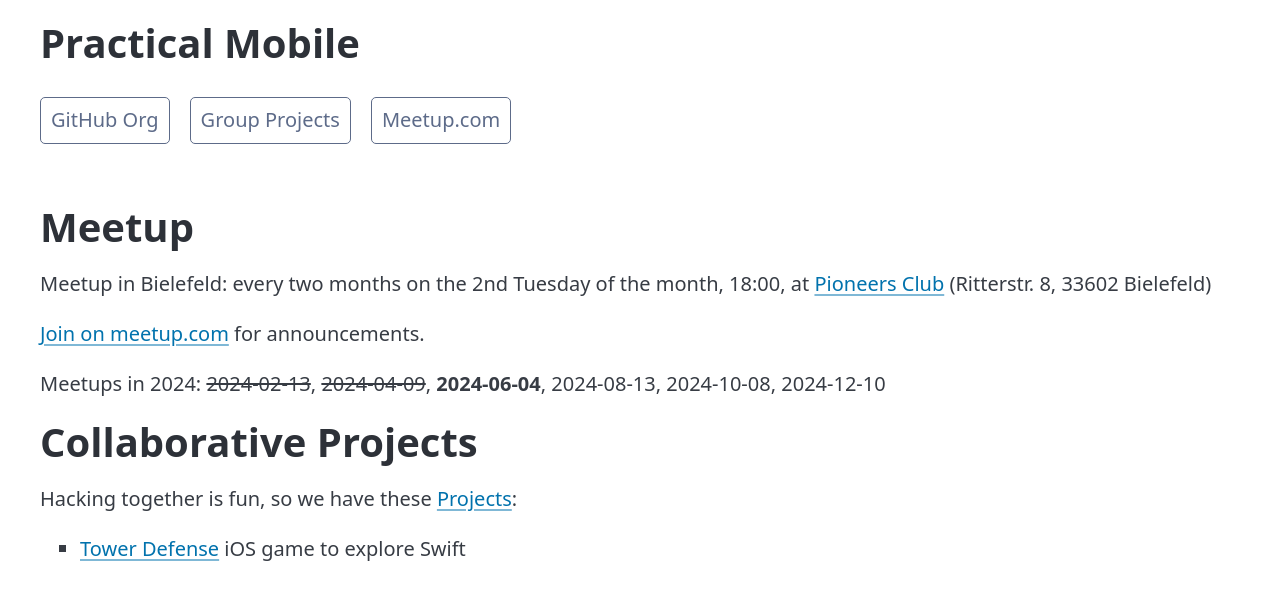
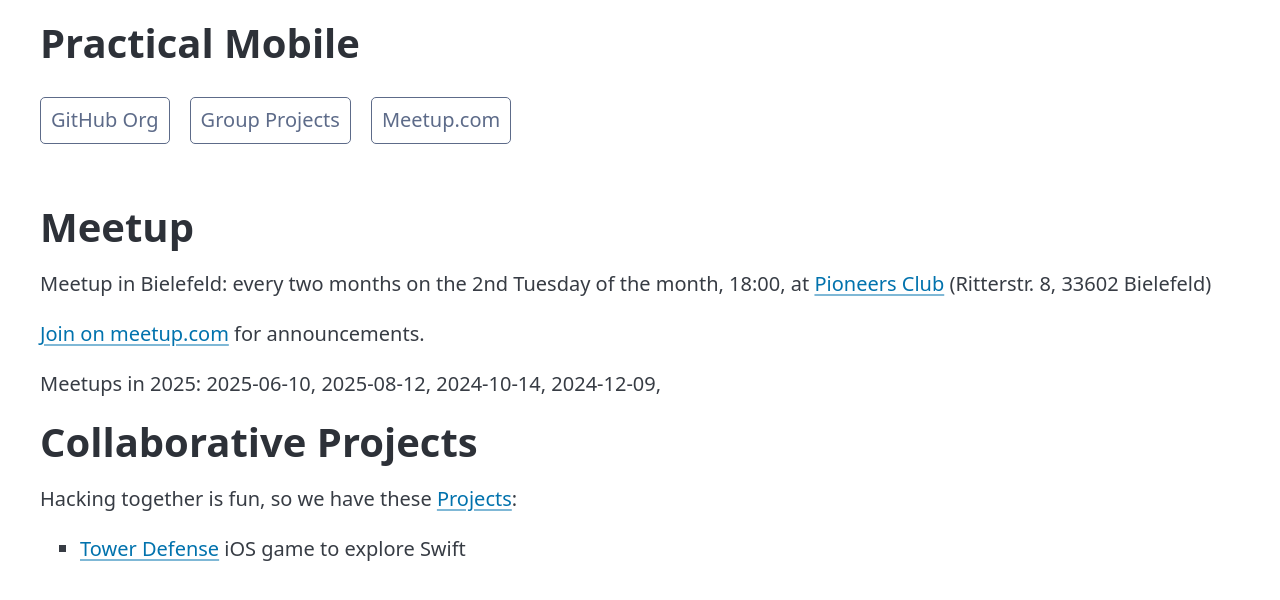
Before and after one commit to PracticalMobile/practicalmobile.github.io, a plain HTML site: page index.html in a window 1280 px wide. Drawn offline with nearby package versions, Linux system fonts and the light colour scheme.

Commit message:
update 2025

```diff
--- a/index.html
+++ b/index.html
@@ -24,13 +24,11 @@
         <h1>Meetup</h1>
         <p>Meetup in Bielefeld: every two months on the 2nd Tuesday of the month, 18:00, at <a href="https://pioneers.club/">Pioneers Club</a> (Ritterstr. 8, 33602 Bielefeld)</p>
         <p><a href="https://www.meetup.com/practical-mobile-development-bielefeld/">Join on meetup.com</a> for announcements.</p>
-        <p>Meetups in 2024:
-          <s><time datetime="2024-02-13T18:00+CET">2024-02-13</time></s>,
-          <s><time datetime="2024-04-09T18:00+CET">2024-04-09</time></s>,
-          <b><time datetime="2024-06-04T18:00+CET">2024-06-04</time></b>,
-          <time datetime="2024-08-13T18:00+CET">2024-08-13</time>,
-          <time datetime="2024-10-08T18:00+CET">2024-10-08</time>,
-          <time datetime="2024-12-10T18:00+CET">2024-12-10</time>
+        <p>Meetups in 2025:
+          <time datetime="2025-06-10T18:00+CET">2025-06-10</time>,
+          <time datetime="2025-08-12T18:00+CET">2025-08-12</time>,
+          <time datetime="2025-10-14T18:00+CET">2024-10-14</time>,
+          <time datetime="2025-12-09T18:00+CET">2024-12-09</time>,
         </p>
       </section>
 
```
